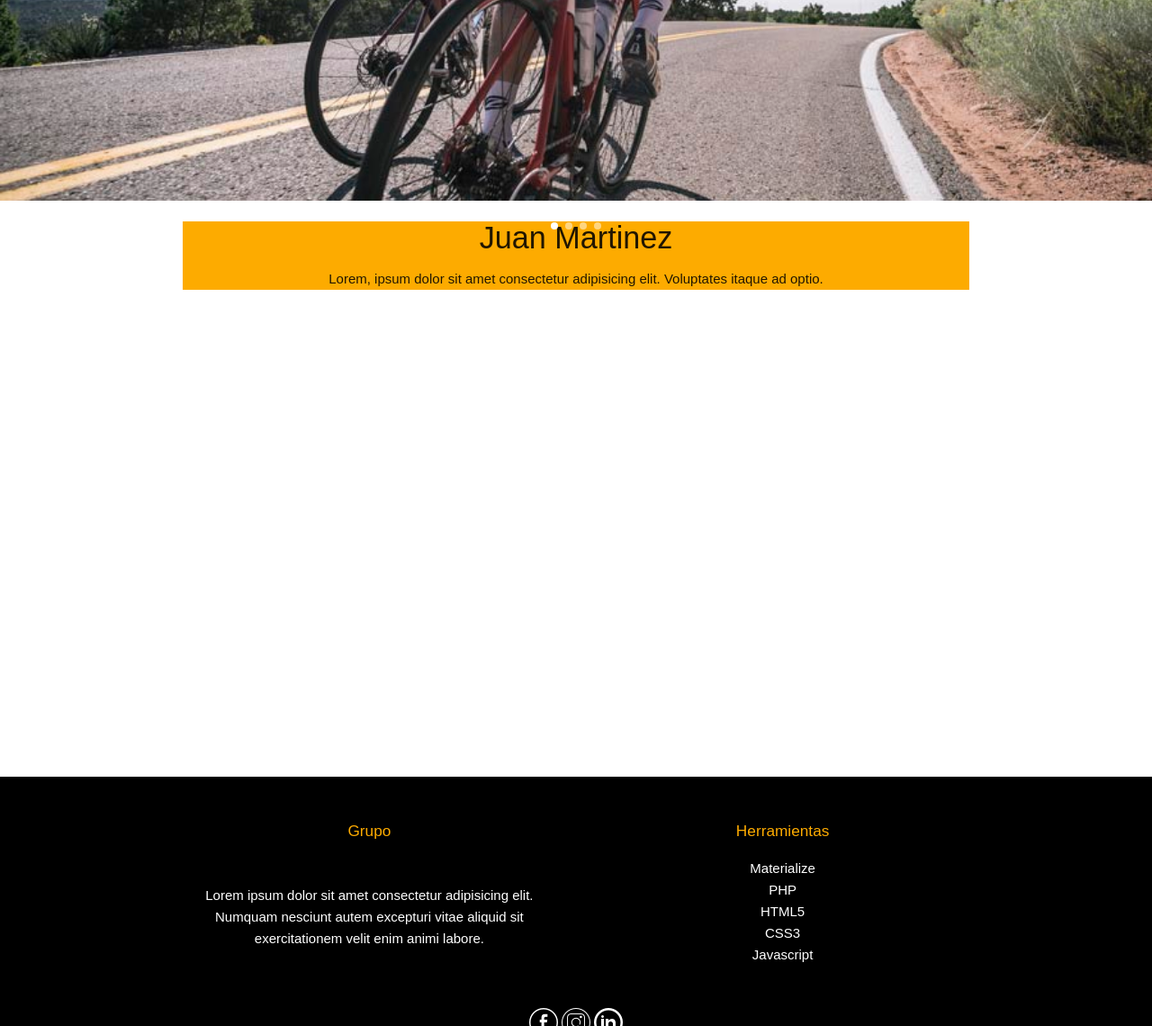
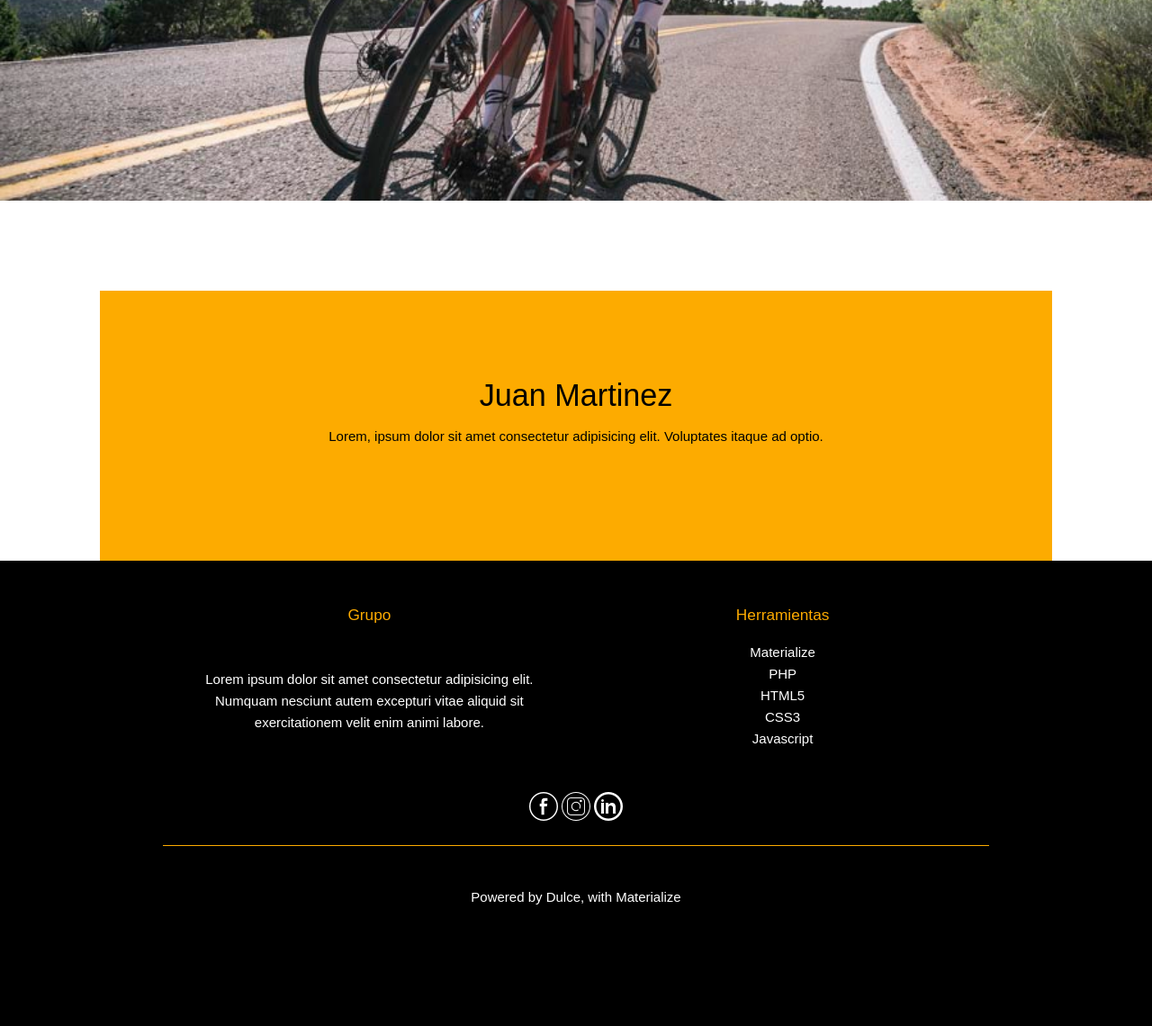
Before and after one commit to DulcePC/biciGo, a PHP site: page / in a window 1280 px wide. Shown: the part 5360-6500 px from the top of the page at 90% size. After the commit the page ends 6365 px from the top, so only its background shows below. Run offline with PHP 8.4, Linux system fonts and the light colour scheme; some libraries are stand-ins or nearby versions.

Commit message:
working on testimonials

```diff
--- a/css/index.css
+++ b/css/index.css
@@ -465,13 +465,16 @@
 }
 /* testimonios */
 .testimonios{
-    height: 80vh;
+    height: 50vh;
 }
 .testimonios .marginbottom{
-    background-color:#FDAB00;
+    background-color: #FDAB00;
+    /* height: 100px; */
+    margin: 100px;
+    height: 400px;
+    padding: 5em;
 }
-.marginbottom .descripcion{
-    padding:  2em;
+ .descripcion{
     text-align: center;
     color:black;
 }
--- a/css/usuario.css
+++ b/css/usuario.css
@@ -1,7 +1,4 @@
 
-.prueba{
-    z-index: 2
-}
 .sidenav{
     background-color: black;
 }
@@ -40,3 +37,6 @@
     background-color: green;
     margin:5px;
 }
+.buttom-menu{
+    z-index: 1;
+}
--- a/view/index.php
+++ b/view/index.php
@@ -337,7 +337,7 @@
     <div class="testimonios">
         <div class="carousel carousel-slider center">
             <div class="carousel-item " href="#one!">
-                <div class="container">
+                <!-- <div class="container"> -->
                     <div class="row">
                         <div class="col l12 s12 m12">
                             <div class="marginbottom descripcion">
@@ -346,10 +346,10 @@
                             </div>
                         </div>
                     </div>
-                </div>
+                <!-- </div> -->
             </div>
             <div class="carousel-item" href="#two!">
-            <div class="container">
+                <!-- <div class="container"> -->
                     <div class="row">
                         <div class="col l12 s12 m12">
                             <div class="marginbottom descripcion">
@@ -358,10 +358,10 @@
                             </div>
                         </div>
                     </div>
-                </div>
+                <!-- </div> -->
             </div>
             <div class="carousel-item " href="#three!">
-            <div class="container">
+                <!-- <div class="container"> -->
                     <div class="row">
                         <div class="col l12 s12 m12">
                             <div class="marginbottom descripcion">
@@ -370,10 +370,10 @@
                             </div>
                         </div>
                     </div>
-                </div>
+                <!-- </div> -->
             </div>
             <div class="carousel-item" href="#four!">
-            <div class="container">
+                <!-- <div class="container"> -->
                     <div class="row">
                         <div class="col l12 s12 m12">
                             <div class="marginbottom descripcion">
@@ -382,7 +382,7 @@
                             </div>
                         </div>
                     </div>
-                </div>
+                <!-- </div> -->
             </div>
         </div>
     </div>
```
Also changed, not shown: view/usuario.php (+6 -6 lines).
